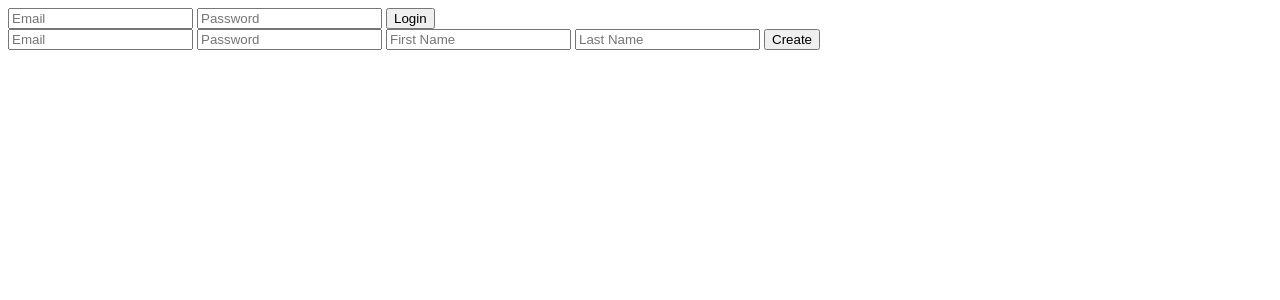
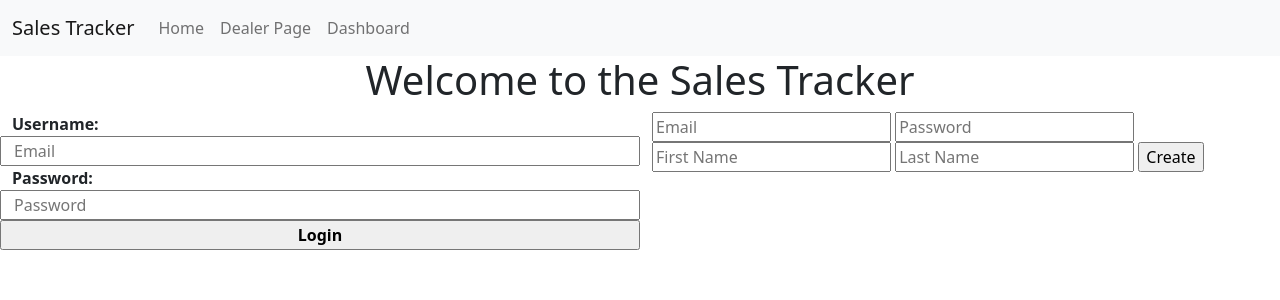
Before and after one commit to tfrey11/sales-tracker-project, a Flask app: page / in a window 1280 px wide. Shown: the top 300 px of the page. Run offline with Flask 2, Linux system fonts and the light colour scheme; some libraries are stand-ins or nearby versions.

Commit message:
added bootstrap and styling

```diff
--- a/server.py
+++ b/server.py
@@ -14,6 +14,10 @@ app.jinja_env.undefined = StrictUndefined
 @app.route("/")
 def homepage():
     return render_template("homepage.html")
+
+@app.route("/dealer_page")
+def dealer_page():
+    return render_template("dealer_page.html")
 
 @app.route("/user_dashboard")
 def user_dashboard():
--- a/templates/base.html
+++ b/templates/base.html
@@ -3,6 +3,10 @@
   <head>
     <meta charset="utf-8">
     <meta name="viewport" content="width=device-width">
+    <!-- Bootstrap CSS -->
+    <link href="https://cdn.jsdelivr.net/npm/bootstrap@5.0.1/dist/css/bootstrap.min.css" rel="stylesheet" integrity="sha384-+0n0xVW2eSR5OomGNYDnhzAbDsOXxcvSN1TPprVMTNDbiYZCxYbOOl7+AMvyTG2x" crossorigin="anonymous">
+    <script src="https://ajax.googleapis.com/ajax/libs/jquery/3.6.4/jquery.min.js"></script>
+    <script src="https://maxcdn.bootstrapcdn.com/bootstrap/3.4.1/js/bootstrap.min.js"></script>
     <title>
       {% block title %}{% endblock %}
     </title>
@@ -10,6 +14,20 @@
     {% block head %}{% endblock %}
   </head>
   <body>
+    <nav class="navbar navbar-expand-lg navbar-light bg-light">
+      <div class="container-fluid">
+        <div class="navbar-header">
+          <a class="navbar-brand" href="#">Sales Tracker</a>
+        </div>
+
+        <ul class="navbar-nav me-auto mb-2 mb-lg-0">
+          <li class="nav-item"><a class="nav-link" href="/">Home</a></li>
+          <li class="nav-item"><a class="nav-link" href="/dealer_page">Dealer Page</a></li>
+          <li class="nav-item"><a class="nav-link" href="/user_dashboard">Dashboard</a></li>
+        </ul>
+
+      </div>
+    </nav>
     {% for msg in get_flashed_messages() %}
       <p class="flash-msg">
         {{ msg }}
@@ -18,5 +36,7 @@
     {% block body %}{% endblock %}
 
     {% block after_body %}{% endblock %}
+    <!-- Bootstrap JavaScript Bundle with Popper (a Bootstrap dependency for popovers) -->
+    <script src="https://cdn.jsdelivr.net/npm/bootstrap@5.0.1/dist/js/bootstrap.bundle.min.js" integrity="sha384-gtEjrD/SeCtmISkJkNUaaKMoLD0//ElJ19smozuHV6z3Iehds+3Ulb9Bn9Plx0x4" crossorigin="anonymous"></script>
   </body>
 </html>
--- a/templates/homepage.html
+++ b/templates/homepage.html
@@ -2,13 +2,28 @@
 {% block title %}Log In Page{% endblock %}
 
 {% block body %}
+<div class="text-center">
+    <h1>Welcome to the Sales Tracker</h1>
+</div>
+<div class="container-fluid">
+    <div class="row">
+        <div class="col-6">
+            <form action="/login" method="POST" id="Log-In" style="border: 2cm;">
+                <div class="row">
+                    <label for="username" style="font-weight: bolder;">Username:</label>
+                    <input type="text" name="username" id="username-field" class="login-form-field" placeholder="Email">
+                </div>
+                <div class="row">
+                    <label for="password" style="font-weight: bolder;">Password:</label>
+                    <input type="password" name="password" id="password-field" class="login-form-field" placeholder="Password">
+                </div>
+                <div class="row">
+                    <input type="submit" value="Login" id="login-form-submit" style="font-weight: bolder;">
+                </div>
 
-<form action="/login" method="POST" id="Log-In">
-    <input type="text" name="username" id="username-field" class="login-form-field" placeholder="Email">
-    <input type="password" name="password" id="password-field" class="login-form-field" placeholder="Password">
-    <input type="submit" value="Login" id="login-form-submit">
             </form>
-
+        </div>
+        <div class="col-6">
             <form action="register" method="POST" id="New-User">
                 <input type="text" name="new-username" id="new-username-field" class="new-user-field" placeholder="Email">
                 <input type="password" name="new-password" id="new-password-field" class="new-user-field" placeholder="Password">
@@ -16,4 +31,9 @@
                 <input type="text" name="lname" id="new-lname-field" class="new-user-field" placeholder="Last Name">
                 <input type="submit" value="Create" id="new-user-submit">
             </form>
+        </div>
+    </div>
+</div>
+
+
 {% endblock %}
--- a/templates/user_dashboard.html
+++ b/templates/user_dashboard.html
@@ -2,7 +2,10 @@
 {% block title %}{{user.fname}}'s Dashboard{% endblock %}
 
 {% block body %}
-<h1>Hello, {{user.fname}}</h1>
+<div class="text-center">
+    <h1>Hello, {{user.fname}}</h1>
+</div>
+
 <h2>Total Sales : {{sales}} </h2>
 <h2>Sales This Month: {{monthly_sales}}</h2>
 <form action="/create_customer" id="customer_form" method="POST">
```
Lines whose indentation alone changed are shown as unchanged.
